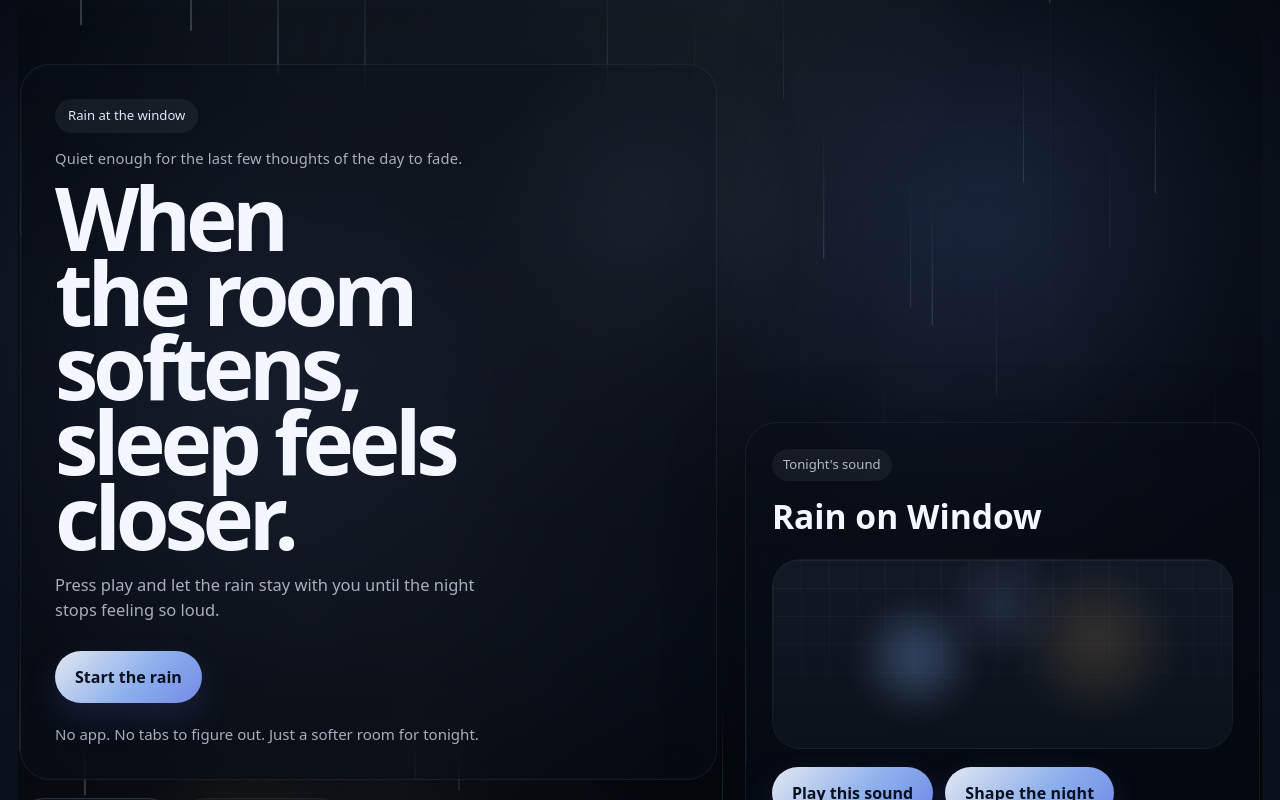
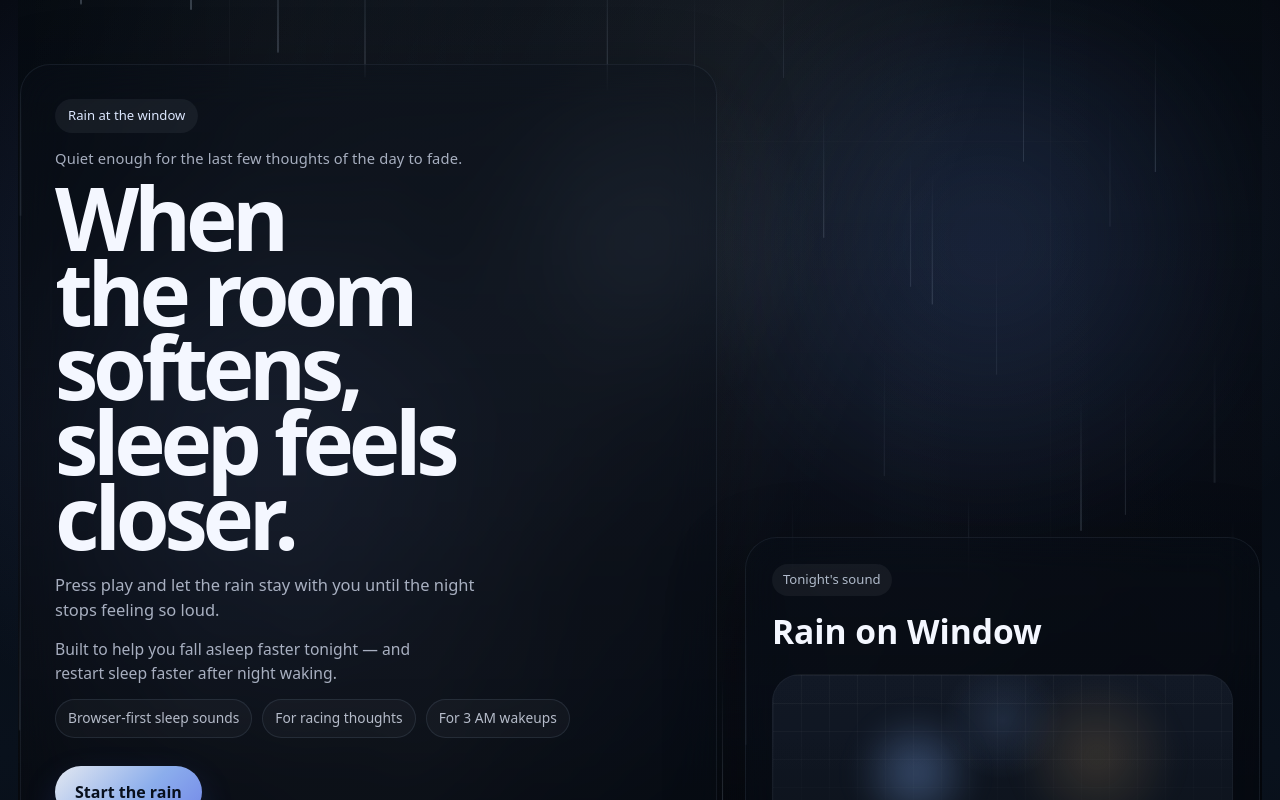
Before and after one commit to chenzh/sleepfast, a React (Vite) app: page / in a window 1280 px wide. Shown: the top 800 px of the page. Built offline with nearby package versions, Linux system fonts and the light colour scheme.

Commit message:
Refine Sleepfast homepage result positioning

```diff
--- a/src/App.tsx
+++ b/src/App.tsx
@@ -328,6 +328,14 @@ const App = () => {
               <p className="hero-text">
                 Press play and let the rain stay with you until the night stops feeling so loud.
               </p>
+              <p className="result-line">
+                Built to help you fall asleep faster tonight — and restart sleep faster after night waking.
+              </p>
+              <div className="result-pills" aria-label="Sleepfast outcomes">
+                <span>Browser-first sleep sounds</span>
+                <span>For racing thoughts</span>
+                <span>For 3 AM wakeups</span>
+              </div>
 
               <div className="cta-row">
                 <button type="button" onClick={() => void handleTogglePlayback()}>
--- a/src/styles.css
+++ b/src/styles.css
@@ -255,6 +255,32 @@ button {
   margin: 0;
   max-width: 46ch;
   font-size: 1.03rem;
+}
+
+.result-line {
+  margin: 14px 0 0;
+  max-width: 42ch;
+  color: rgba(238, 244, 255, 0.9);
+  font-size: 0.98rem;
+  line-height: 1.55;
+}
+
+.result-pills {
+  display: flex;
+  flex-wrap: wrap;
+  gap: 10px;
+  margin-top: 14px;
+}
+
+.result-pills span {
+  display: inline-flex;
+  align-items: center;
+  border-radius: 999px;
+  padding: 8px 12px;
+  border: 1px solid rgba(188, 213, 255, 0.1);
+  background: rgba(255, 255, 255, 0.03);
+  color: rgba(232, 239, 255, 0.76);
+  font-size: 0.86rem;
 }
 
 .quiet-line {
```
